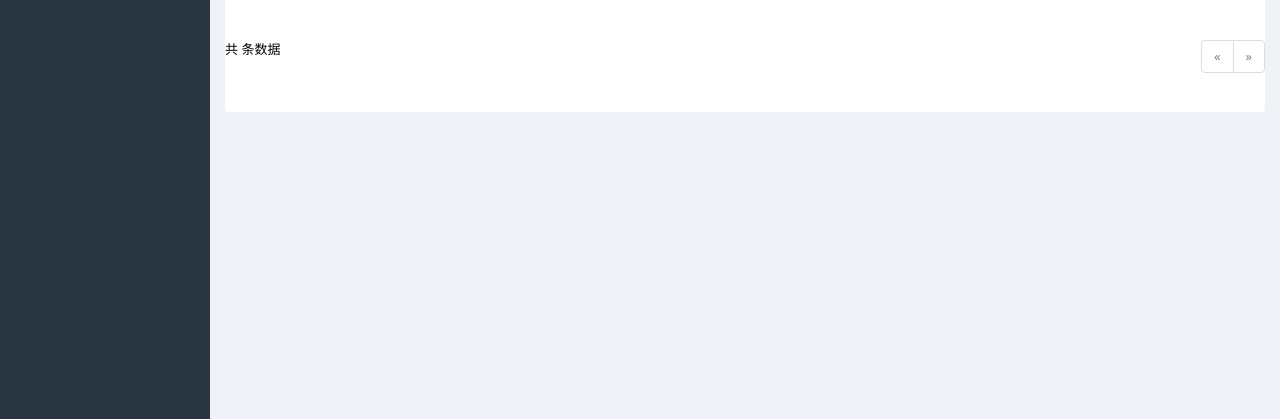
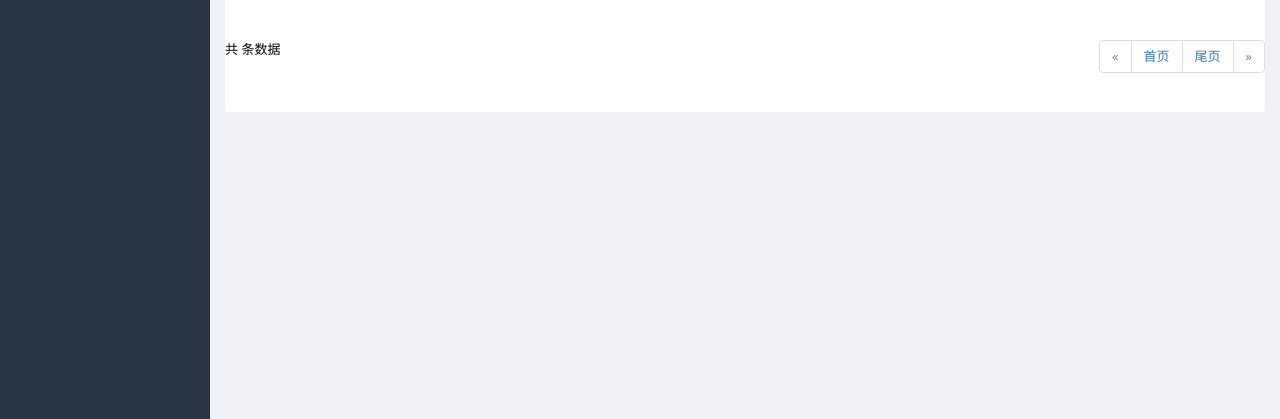
Before and after one commit to aizupu/wdjiapu, a Django app: template templates/genealogy/gene_dtl.html in a window 1280 px wide. Shown: the part 380-799 px from the top of the page. Run offline with Django 3.2, Linux system fonts and the light colour scheme; the template is opened without the code that fills it, so the values that code supplies are empty; some libraries are stand-ins or nearby versions.

Commit message:
add shouye and weiye

```diff
--- a/templates/include/_geneindi.html
+++ b/templates/include/_geneindi.html
@@ -113,7 +113,9 @@
                     <span aria-hidden="true">&laquo;</span>
                 </a>
             </li>
-
+            <li>
+                <a href="/genealogy/dtl/{{gid}}?page=1">首页</a>
+            </li>
             <!--页码-->
             <!--这里展示页码使用传递过来的dis_range -->
             {% for num in dis_range %}
@@ -121,6 +123,9 @@
                 <a href="/genealogy/dtl/{{gid}}?page={{ num }}">{{ num }}</a>
             </li>
             {% endfor %}
+            <li>
+                <a href="/genealogy/dtl/{{gid}}?page={{page.paginator.num_pages}}">尾页</a>
+            </li>
 
             <!--下一页-->
             <li class="{% if not page.has_next %}disabled{% endif %}">
@@ -141,6 +146,9 @@
                     <span aria-hidden="true">&laquo;</span>
                 </a>
             </li>
+            <li>
+                <a href="/genealogy/dtl/{{gid}}?page=1">首页</a>
+            </li>
 
             <!--页码-->
             <!--这里展示页码使用传递过来的dis_range -->
@@ -149,6 +157,9 @@
                 <a href="/genealogy/indi/search/{{gid}}?name={{name}}&page={{ num }}">{{ num }}</a>
             </li>
             {% endfor %}
+            <li>
+                <a href="/genealogy/dtl/{{gid}}?page={{page.paginator.num_pages}}">尾页</a>
+            </li>
 
             <!--下一页-->
             <li class="{% if not page.has_next %}disabled{% endif %}">
```
